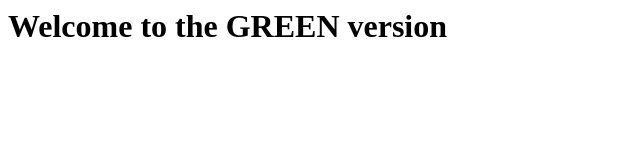
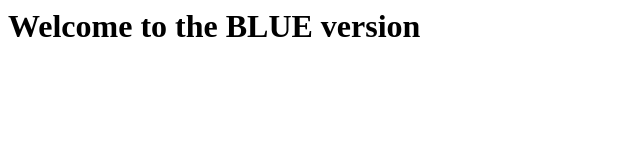
Before and after one commit to RootlessNomad/blue-green-deployment, a plain HTML site: page index.html in a window 1280 px wide. Shown: the whole page, without its empty margins (0-640 px from the left). Drawn offline with Linux system fonts and the light colour scheme.

Commit message:
Upload HTLM Blue version

```diff
--- a/index.html
+++ b/index.html
@@ -1 +1 @@
-<h1>Welcome to the GREEN version</h1>
+<h1>Welcome to the BLUE version</h1>
```
